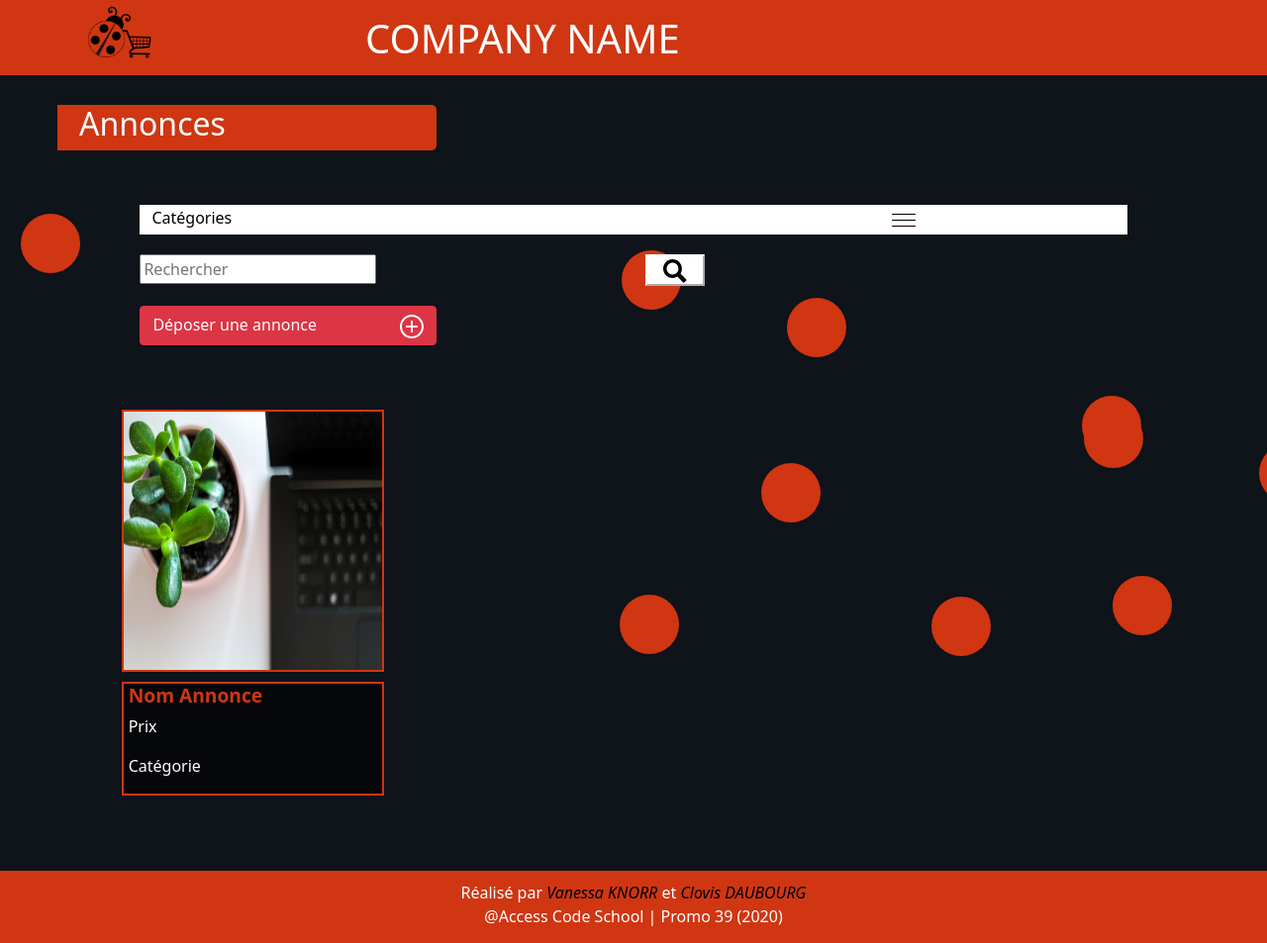
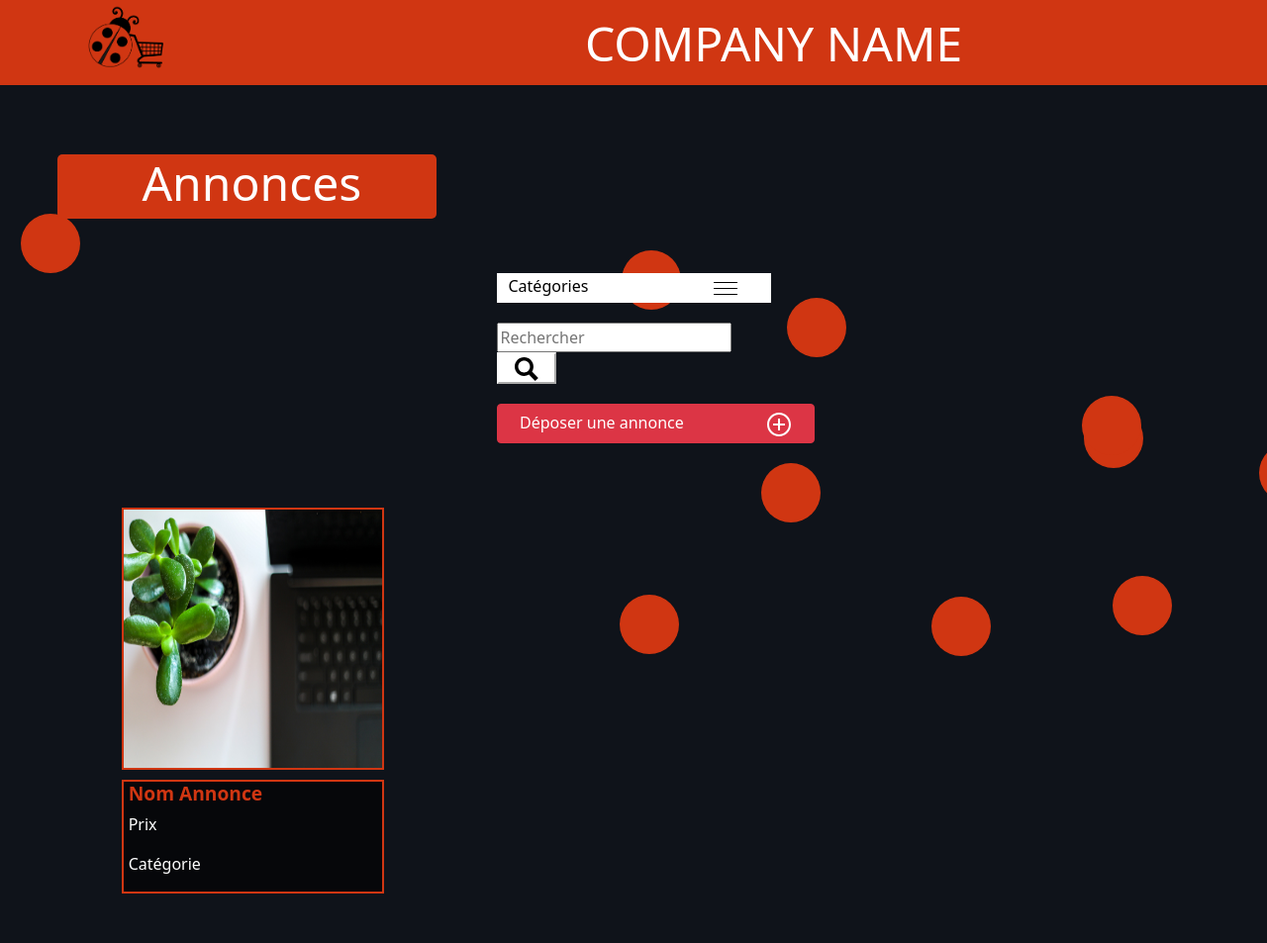
Before and after one commit to daubourg-clovis/petitesannonces, a PHP site: page / in a window 1280 px wide. Shown: the top 953 px of the page at 99% size. Run offline with PHP 8.4, Linux system fonts and the light colour scheme; data that the repository does not hold is empty; some libraries are stand-ins or nearby versions.

Commit message:
Update - start responsive

```diff
--- a/public/style/style.css
+++ b/public/style/style.css
@@ -187,4 +187,52 @@ footer p span {
   font-style: italic;
 }
 
+@media only screen and (min-width: 1200px) {
+  .companyname {
+    margin-bottom: 35px;
+  }
+
+  .logo {
+    height: 65px;
+    width: auto;
+  }
+
+  .align h1 {
+    text-align: center;
+    font-size: 3rem;
+  }
+
+  .pagetitle {
+    background-color: var(--ladybug);
+    border-radius: 5px;
+    margin-bottom: 35px;
+    margin-top: 35px;
+  }
+  .pagetitle h2 {
+    font-size: 3rem;
+    text-align: center;
+  }
+
+  .center-div {
+    margin: 20px auto 0px;
+    width: 25%;
+  }
+  .center-div .btn {
+    width: 321px;
+  }
+
+  .search {
+    width: 237px;
+  }
+
+  .redirect {
+    position: absolute;
+    right: 50px;
+  }
+  .redirect svg {
+    transform: scale(1.5);
+    margin-top: 35px;
+  }
+}
+
 /*# sourceMappingURL=style.css.map */
--- a/public/style/style.scss
+++ b/public/style/style.scss
@@ -201,3 +201,65 @@ footer{
         }
     }
 }
+
+
+@media only screen and (min-width : 576px){
+
+}
+
+@media only screen and (min-width : 768px){
+
+}
+
+@media only screen and (min-width : 992px){
+
+}
+
+@media only screen and (min-width: 1200px){
+    .companyname{
+        margin-bottom: 35px;
+    }
+
+    .logo{
+        height: 65px;
+        width: auto;
+    }
+
+    .align{
+        h1{
+            text-align: center;
+            font-size: 3rem;
+        }
+    }
+
+    .pagetitle{
+        background-color: var(--ladybug);
+        border-radius: 5px;
+        margin-bottom: 35px;
+        margin-top: 35px;
+        h2{
+            font-size: 3rem;
+            text-align: center;
+        }
+    }
+
+    .center-div{
+        margin: 20px auto 0px ;
+        width: 25%;
+        .btn{
+            width: 321px;
+        }
+    }
+    .search{
+        width: 237px;
+    }
+
+    .redirect{
+       position: absolute;
+       right: 50px;
+        svg{
+            transform: scale(1.5);
+            margin-top: 35px;
+        }
+    }
+}
```
Also changed, not shown: 1 other file.
